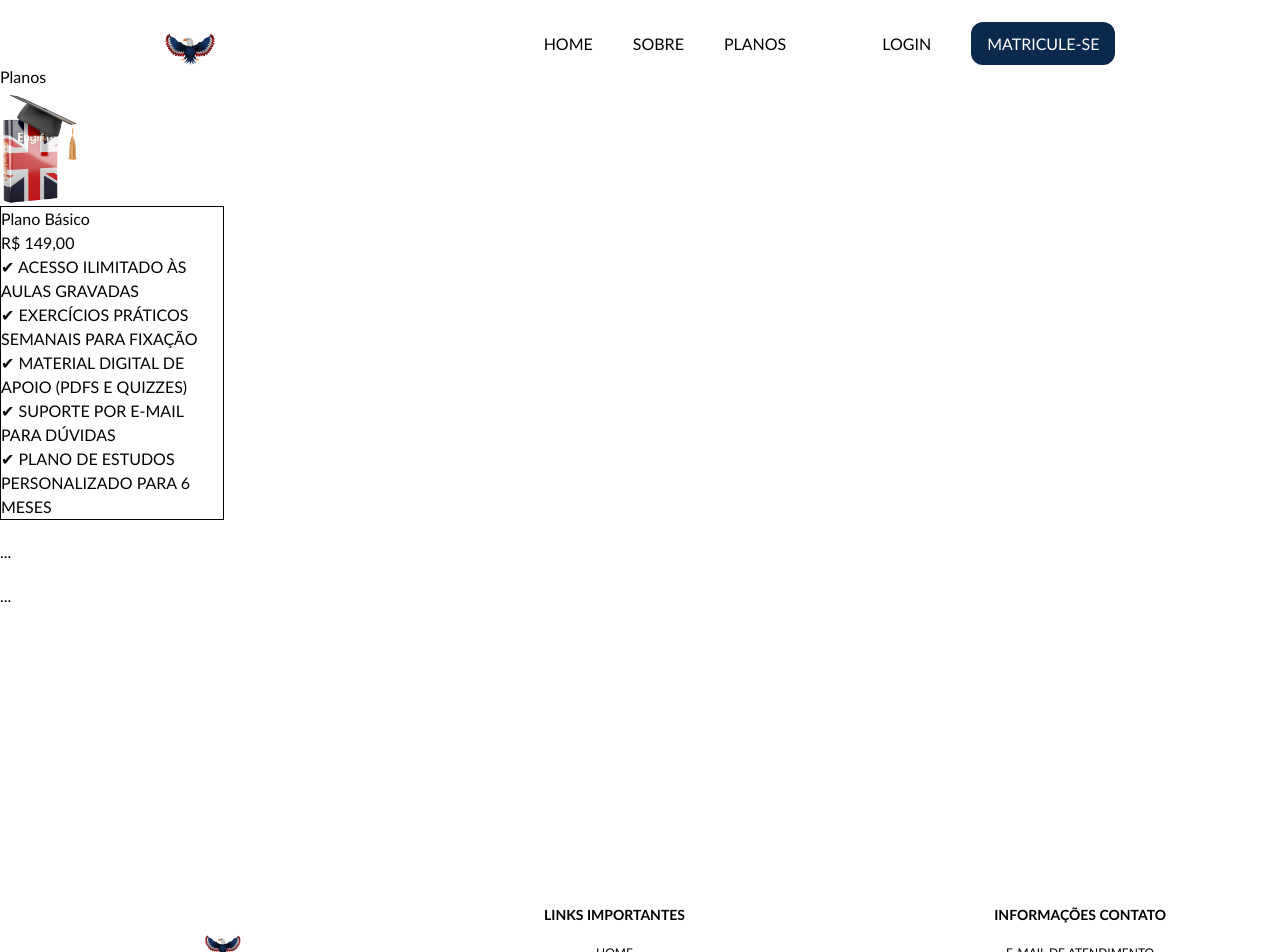
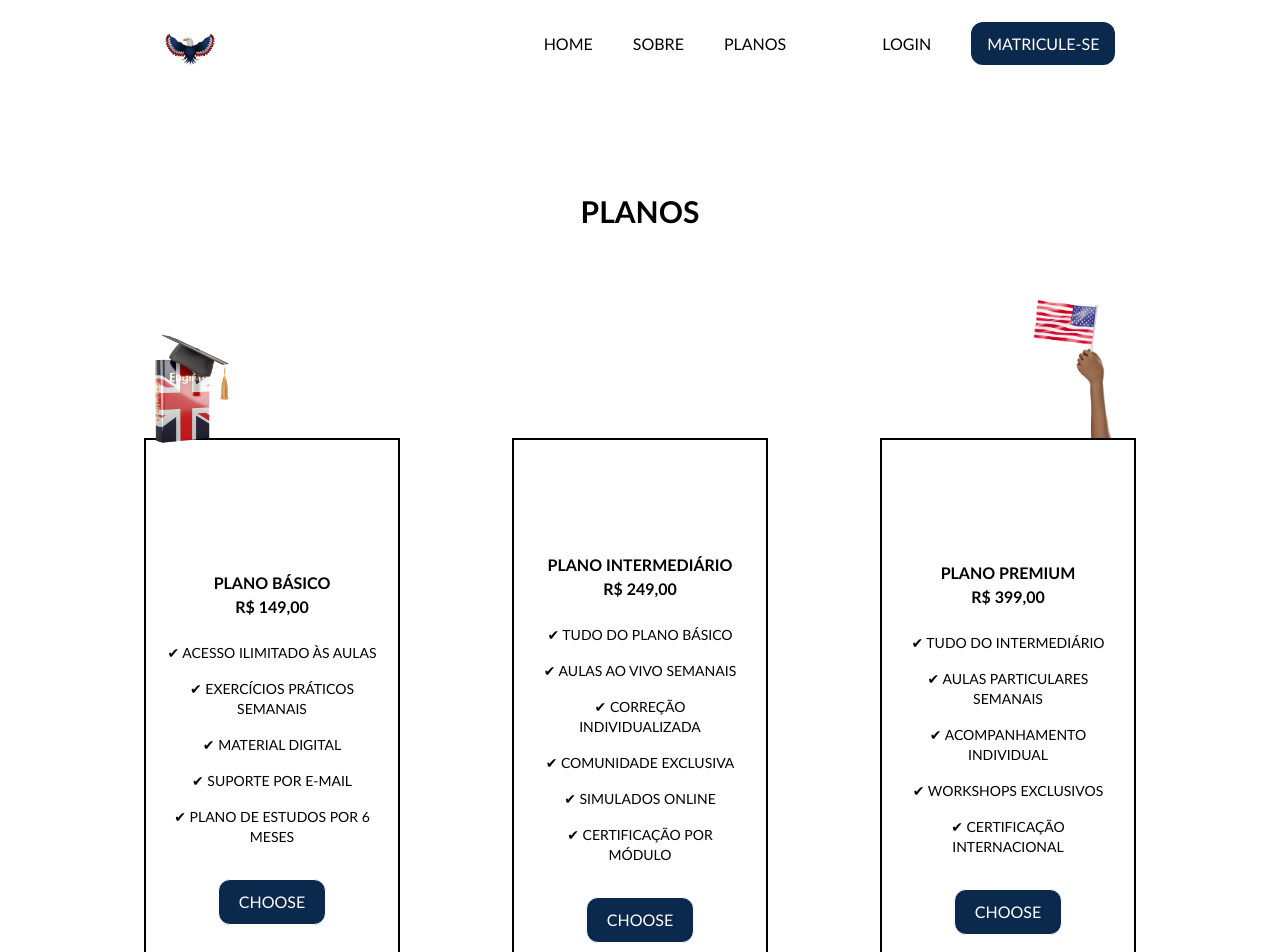
Before and after one commit to Flavianna-Saldanha/english-course, a Next.js app: page /planos in a window 1280 px wide. Shown: the top 952 px of the page. Built offline with nearby package versions, Linux system fonts and the light colour scheme.

Commit message:
terminando a seção `planos`

```diff
--- a/src/app/globals.css
+++ b/src/app/globals.css
@@ -1,8 +1,12 @@
 @import "tailwindcss";
 
+:root {
+  --button-bg-color: #0b294d;
+}
 
 body {
-  font-family:'Trebuchet MS', 'Lucida Sans Unicode', 'Lucida Grande', 'Lucida Sans', Arial, sans-serif;
+  font-family: "Trebuchet MS", "Lucida Sans Unicode", "Lucida Grande",
+    "Lucida Sans", Arial, sans-serif;
 }
 
 .font-arial {
--- a/src/app/planos/page.tsx
+++ b/src/app/planos/page.tsx
@@ -2,38 +2,90 @@ import Image from "next/image";
 
 export const Planos = () => {
   return (
-    <div>
-      <div className="h-screen">
-        <h1>Planos</h1>
-        <div className="flex flex-col gap-5">
-          <div>
-            <div>
+    <section className="container mx-auto">
+      <h1 className="mt-32 mb-16 text-center font-black uppercase text-3xl">
+        Planos
+      </h1>
+
+      <div className="mb-44 flex flex-col items-center lg:gap-28 lg:flex-row lg:justify-center">
+        {/* PLANO BÁSICO */}
+        <div className="mt-9 flex flex-col items-center">
           <Image
             src="/assets/6.png"
-                alt="Banner Planos"
+            alt="Plano Básico"
             width={80}
             height={80}
+            className="-mb-5 z-0 relative right-20"
           />
+
+          <div className="mt-3 border-2 w-64 h-[620px] p-5 flex flex-col items-center justify-center text-center">
+            <h2 className="font-black uppercase">Plano Básico</h2>
+            <p className="font-black mb-6">R$ 149,00</p>
+
+            <ul className="uppercase space-y-4 text-sm mb-8">
+              <li>✔ Acesso ilimitado às aulas</li>
+              <li>✔ Exercícios práticos semanais</li>
+              <li>✔ Material digital</li>
+              <li>✔ Suporte por e-mail</li>
+              <li>✔ Plano de estudos por 6 meses</li>
+            </ul>
+
+            <button className="uppercase text-white bg-[var(--button-bg-color)] py-2.5 px-5 border rounded-xl">
+              choose
+            </button>
           </div>
-            <div className="border w-56">
-              <h2>Plano Básico</h2>
-              <p>R$ 149,00</p>
-              <div>
-                <ul className="uppercase ">
-                  <li>✔ Acesso ilimitado às aulas gravadas</li>
-                  <li>✔ Exercícios práticos semanais para fixação</li>
-                  <li>✔ Material digital de apoio (PDFs e quizzes)</li>
-                  <li>✔ Suporte por e-mail para dúvidas</li>
-                  <li>✔ Plano de estudos personalizado para 6 meses</li>
+        </div>
+
+        {/* PLANO INTERMEDIÁRIO */}
+        <div className="mt-36 flex flex-col items-center">
+          <div className="border-2 w-64 h-[620px] p-5 flex flex-col items-center justify-center text-center">
+            <h2 className="font-black uppercase">Plano Intermediário</h2>
+            <p className="font-black mb-6">R$ 249,00</p>
+
+            <ul className="uppercase space-y-4 text-sm mb-8">
+              <li>✔ Tudo do plano Básico</li>
+              <li>✔ Aulas ao vivo semanais</li>
+              <li>✔ Correção individualizada</li>
+              <li>✔ Comunidade exclusiva</li>
+              <li>✔ Simulados online</li>
+              <li>✔ Certificação por módulo</li>
             </ul>
+
+            <button className="uppercase text-white bg-[var(--button-bg-color)] py-2.5 px-5 border rounded-xl">
+              choose
+            </button>
+          </div>
+        </div>
+
+        {/* PLANO PREMIUM */}
+        <div className="flex flex-col items-center">
+          <Image
+            src="/assets/7.png"
+            alt="Plano Premium"
+            width={80}
+            height={80}
+            className="relative left-16"
+          />
+
+          <div className="border-2 w-64 h-[620px] p-5 flex flex-col items-center justify-center text-center">
+            <h2 className="font-black uppercase">Plano Premium</h2>
+            <p className="font-black mb-6">R$ 399,00</p>
+
+            <ul className="uppercase space-y-4 text-sm mb-8">
+              <li>✔ Tudo do Intermediário</li>
+              <li>✔ Aulas particulares semanais</li>
+              <li>✔ Acompanhamento individual</li>
+              <li>✔ Workshops exclusivos</li>
+              <li>✔ Certificação internacional</li>
+            </ul>
+
+            <button className="uppercase text-white bg-[var(--button-bg-color)] py-2.5 px-5 border rounded-xl">
+              choose
+            </button>
           </div>
         </div>
       </div>
-          <div>...</div>
-          <div>...</div>
-        </div>
-      </div>
-    </div>
+    </section>
   );
 };
 
--- a/src/components/header/Header.tsx
+++ b/src/components/header/Header.tsx
@@ -12,7 +12,7 @@ export const Header = () => {
             Você já pensou em aprender um novo idioma, mas sempre deixou para
             depois? O momento certo é agora!
           </p>
-          <button className="w-28 p-1 rounded-xl m-auto uppercase border bg-[#0b294d] text-white text-sm md:m-0 lg:w-28">
+          <button className="w-28 p-1 rounded-xl m-auto uppercase border bg-[var(--button-bg-color)] text-white text-sm md:m-0 lg:w-28">
             Saiba mais
           </button>
         </div>
```
Lines whose indentation alone changed are shown as unchanged.
